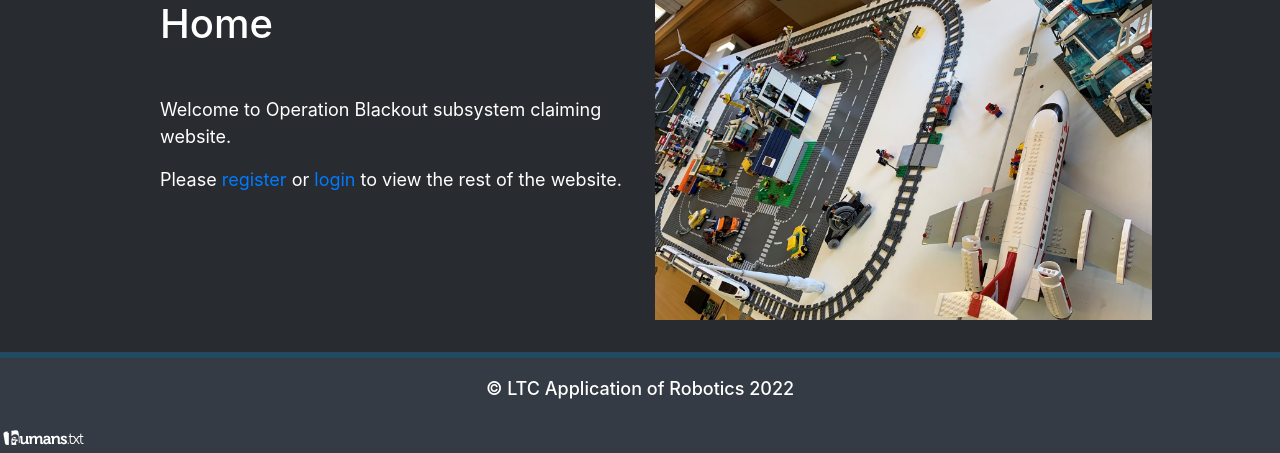
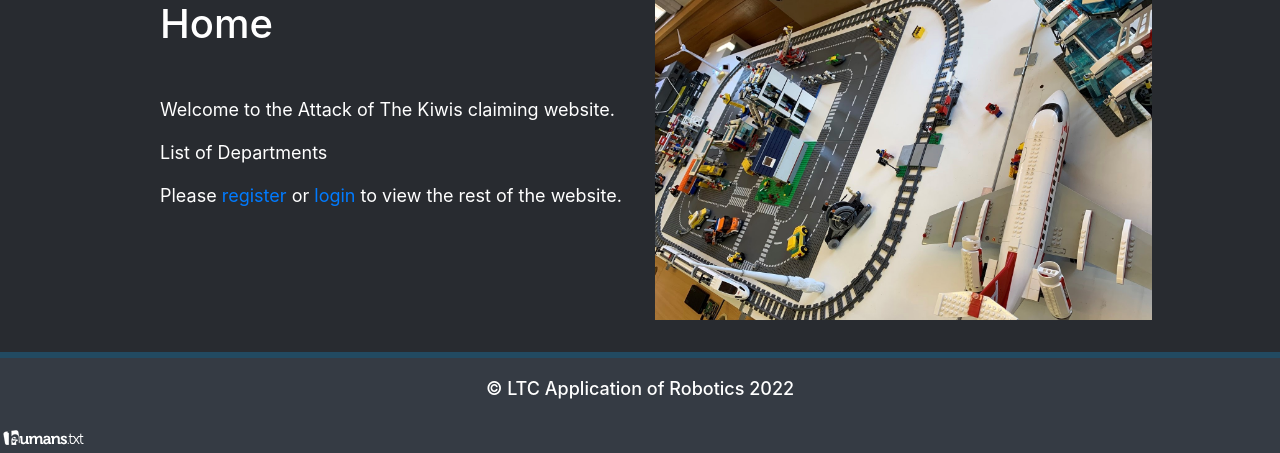
Before and after one commit to Lake-Tuggeranong-College/CyberRange2022, a Flask app: page / in a window 1280 px wide. Shown: the part 183-636 px from the top of the page. Run offline with Flask 2, Linux system fonts and the light colour scheme; parts of the project's set-up code (start-up, migrations or seed data) failed here and were passed over; some libraries are stand-ins or nearby versions.

Commit message:
Update the human text and roles within

```diff
--- a/Website/templates/index.html
+++ b/Website/templates/index.html
@@ -18,7 +18,8 @@
             {% else %}
                 <p> Logged in as: {{ user.username }}</p>
             {% endif %}
-            <p>Welcome to Operation Blackout subsystem claiming website.</p>
+            <p>Welcome to the Attack of The Kiwis claiming website.</p>
+            <p>List of Departments</p>
             {% if current_user.is_anonymous %}
                 <p>Please <a href="/register">register</a> or <a href="/login">login</a> to view the rest of the
                     website.</p>
```
